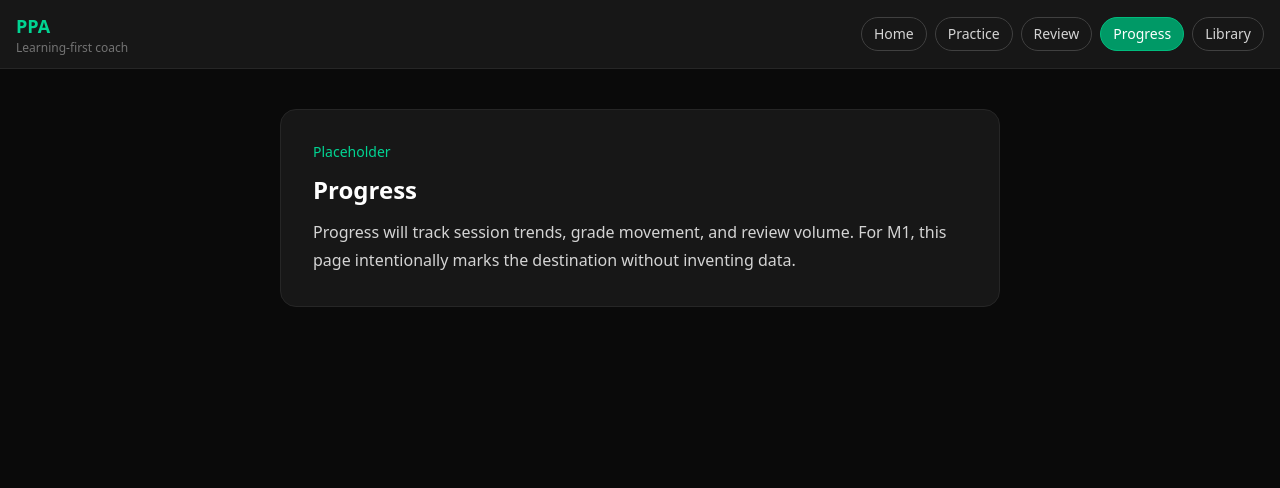
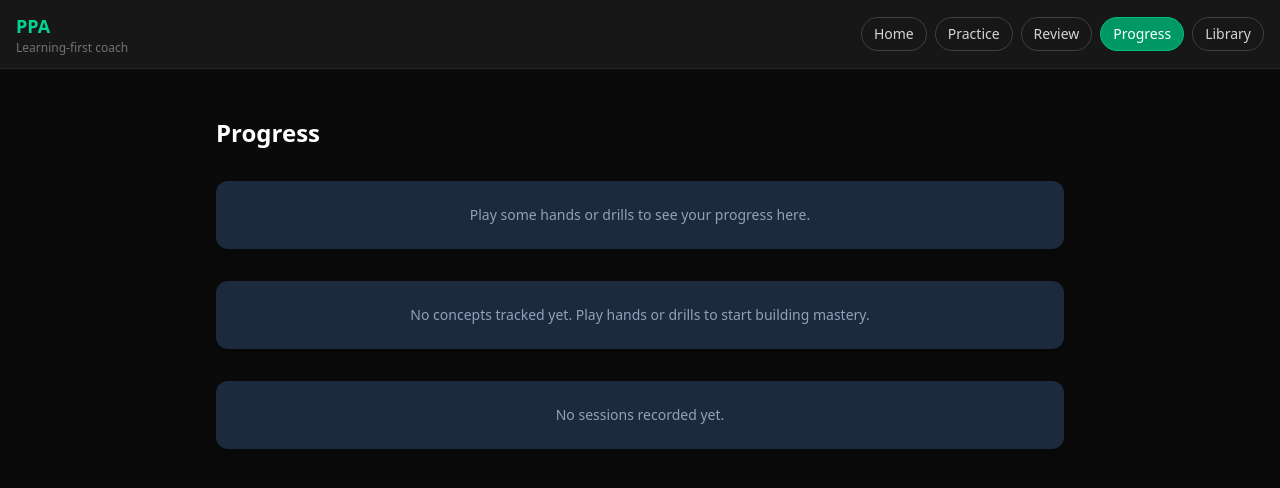
Before and after one commit to llynv/PPA, a React (Vite) app: page /progress in a window 1280 px wide. Shown: the top 488 px of the page. Built offline with nearby package versions, Linux system fonts and the light colour scheme.

Commit message:
feat(m4): wire Progress page with all components

```diff
--- a/src/pages/ProgressPage.tsx
+++ b/src/pages/ProgressPage.tsx
@@ -1,14 +1,20 @@
+import { OverviewCards } from "../components/progress/OverviewCards";
+import { MasteryGrid } from "../components/progress/MasteryGrid";
+import { SessionHistory } from "../components/progress/SessionHistory";
+import { WeaknessSpotlight } from "../components/progress/WeaknessSpotlight";
+
 export function ProgressPage() {
     return (
-        <div className="max-w-3xl mx-auto px-4 py-10 md:px-6">
-            <div className="rounded-2xl border border-neutral-800 bg-neutral-900 p-6 md:p-8">
-                <p className="text-sm font-medium text-emerald-400 mb-3">Placeholder</p>
-                <h1 className="text-2xl font-bold text-white mb-3">Progress</h1>
-                <p className="text-neutral-300 leading-7">
-                    Progress will track session trends, grade movement, and review volume.
-                    For M1, this page intentionally marks the destination without inventing data.
-                </p>
-            </div>
+        <div className="max-w-4xl mx-auto px-4 py-8 md:px-6 md:py-12 space-y-8">
+            <h1 className="text-2xl font-bold text-white">Progress</h1>
+
+            <OverviewCards />
+
+            <WeaknessSpotlight />
+
+            <MasteryGrid />
+
+            <SessionHistory />
         </div>
     );
 }
```
